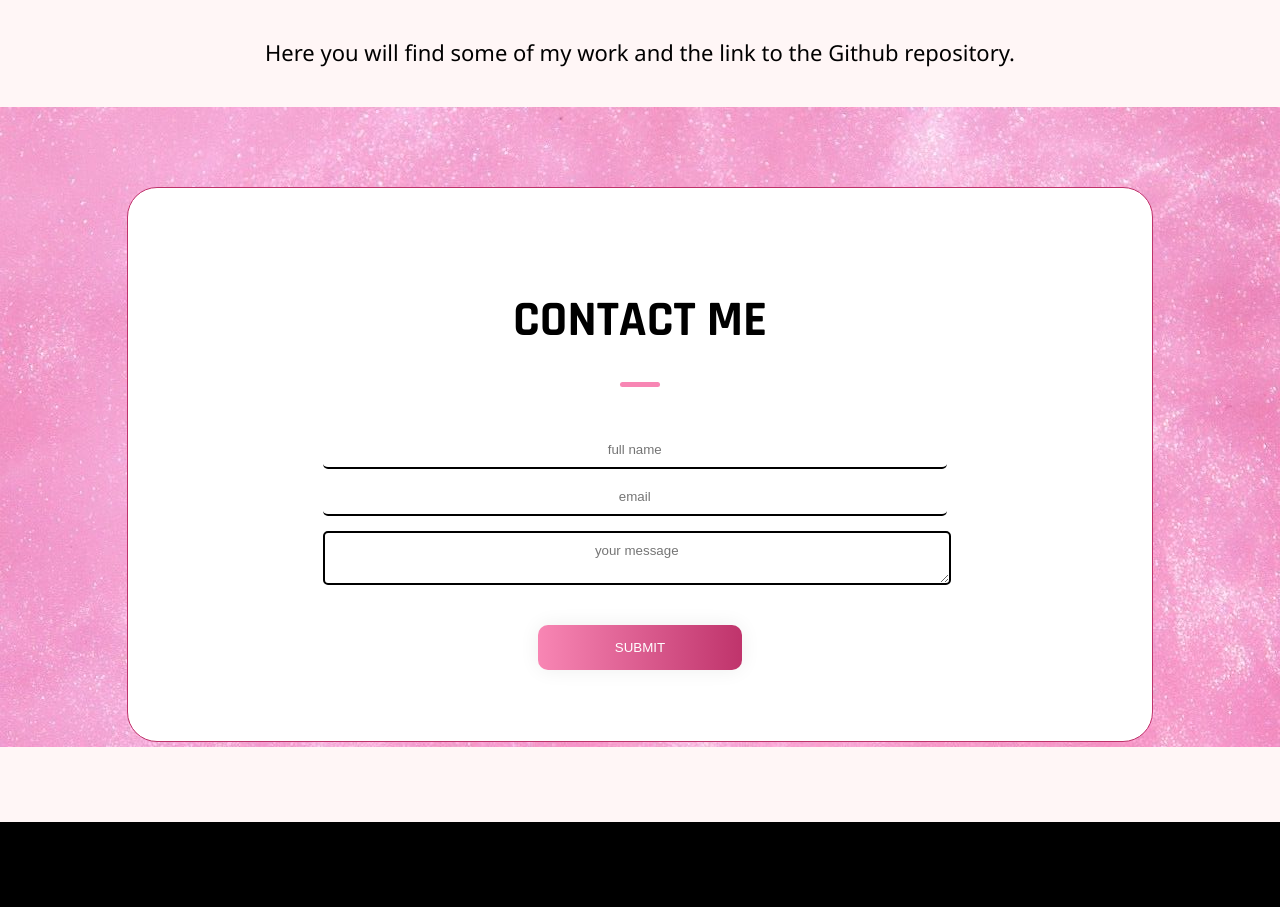
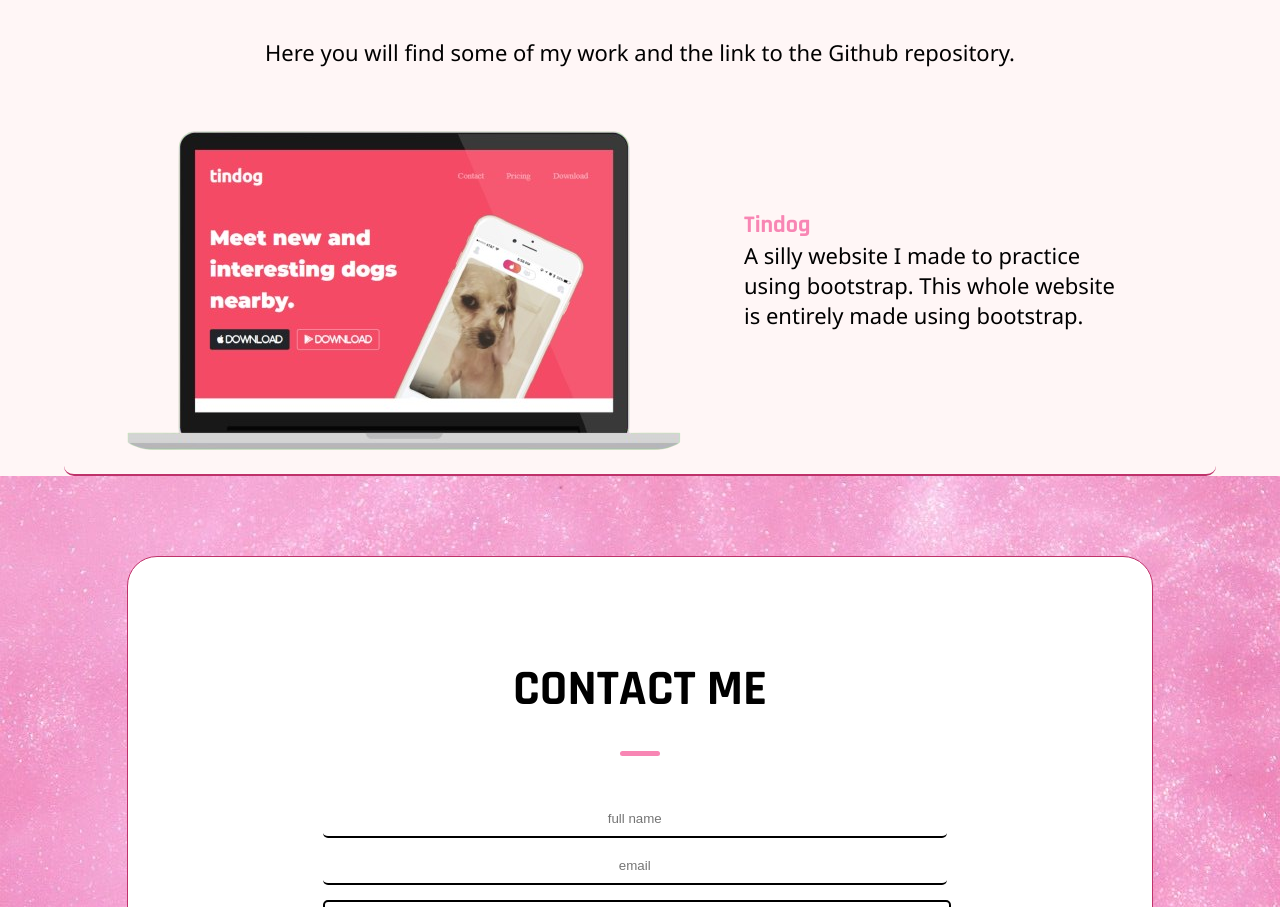
Before and after one commit to m1orez/portfolio2024, a plain HTML site: page index.html in a window 1280 px wide. Shown: the part 1741-2648 px from the top of the page. Drawn offline with Linux system fonts and the light colour scheme; a web font is replaced by a local one.

Commit message:
mywork 1 added

```diff
--- a/index.html
+++ b/index.html
@@ -62,6 +62,13 @@
       <h1>MY WORK</h1>
       <div class="line"></div>
       <p>Here you will find some of my work and the link to the Github repository.</p>
+      <a href="https://github.com/m1orez/tindog" target="_blank" class="workItem">
+        <img src="./img/tindog.png" alt="tindog">
+        <div class="workItemTxt">
+          <h2>Tindog</h2>
+          <p>A silly website I made to practice using bootstrap. This whole website is entirely made using bootstrap.</p>
+        </div>
+      </a>
     </section>
     <section id="contactMe">
       <div id="contactForm">
--- a/styling/styles.css
+++ b/styling/styles.css
@@ -95,8 +95,6 @@ section p {
 .infoContainer {
     padding: 20px 80px;
 }
-#knowMe {
-}
 #knowMe img {
     width: 20%;
     border-radius: 50%;
@@ -154,6 +152,35 @@ section p {
 /* my work */
 #myWork {
     background-color: #FFF6F6;
+}
+.workItem {
+    margin: 0 5%;
+    text-decoration: none;
+    display: flex;
+    border-bottom: 2px solid #be326a;
+    border-radius: 10px;
+}
+.workItemTxt {
+    padding-right: 100px;
+    margin: auto;
+    display: block;
+}
+.workItemTxt h2 {
+    font-family: "Rajdhani";
+    color: #f886b4;
+}
+.workItemTxt p {
+    text-align: left;
+    color: black;
+}
+.workItem:hover {
+    animation: itemFade 0.3s;
+    animation-fill-mode: forwards;
+}
+@keyframes itemFade {
+    to {
+        background-color: #ffd6e7;
+    }
 }
 /* contact me */
 #contactMe {
```
Also changed, not shown: img/tindog.png (added).
